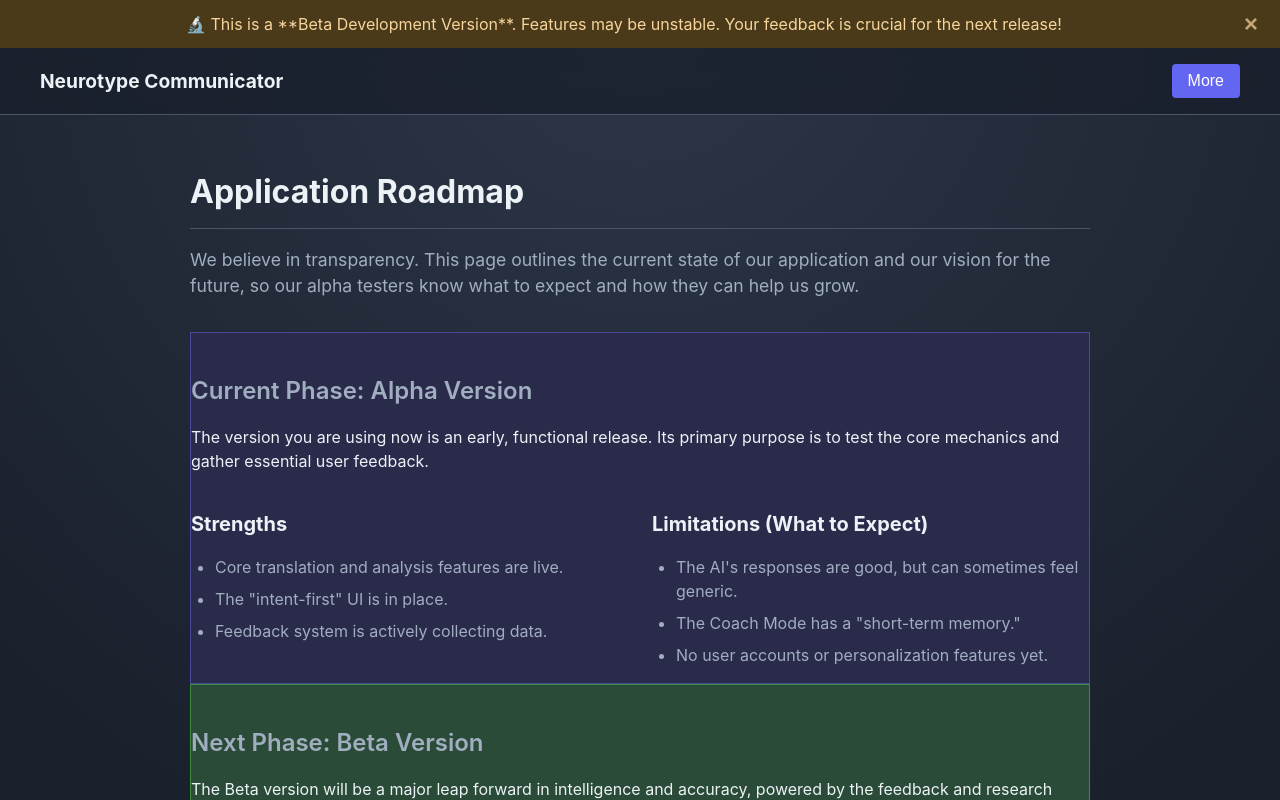
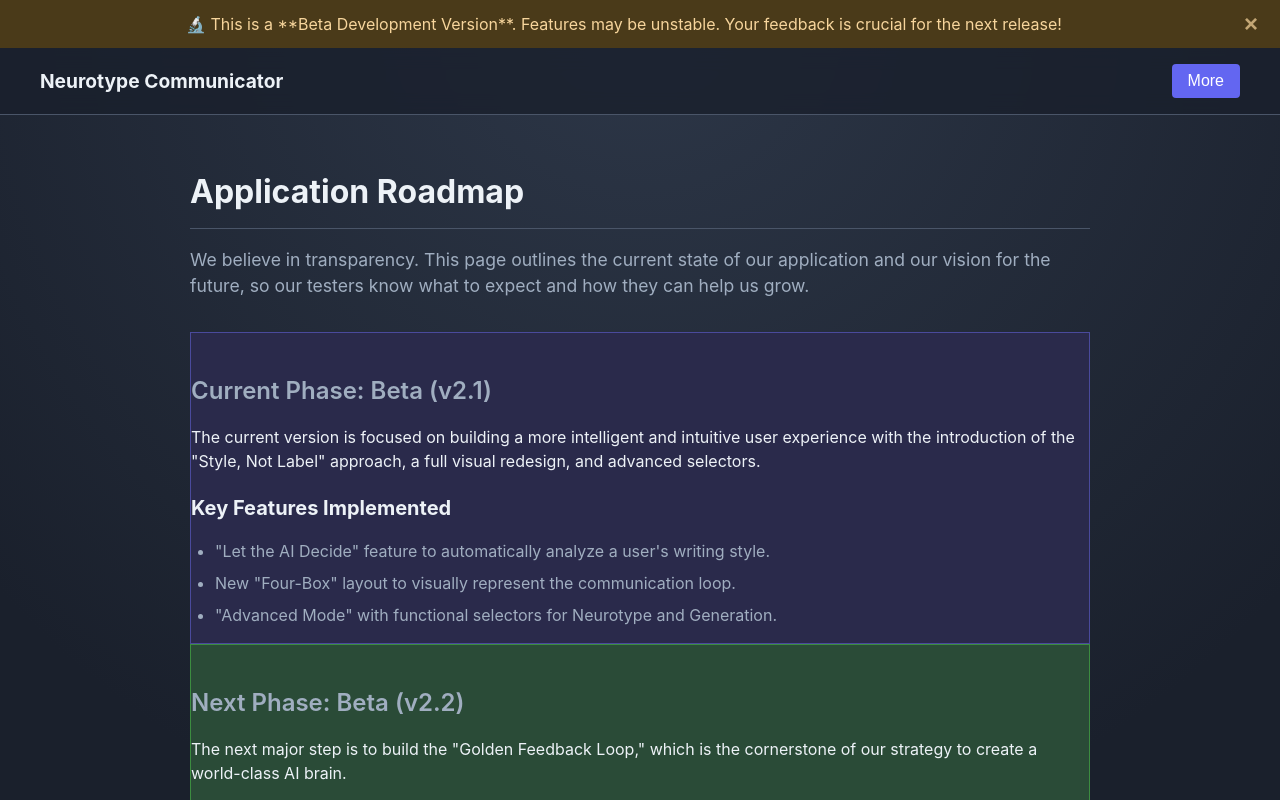
Before and after one commit to SolFlourishes/neurotype-communicator-frontend, a React (Vite) app: page /roadmap in a window 1280 px wide. Shown: the top 800 px of the page. Built offline with nearby package versions, Linux system fonts and the light colour scheme.

Commit message:
feat: Documentation for Beta 2.1

```diff
--- a/src/pages/ChangeLogPage.jsx
+++ b/src/pages/ChangeLogPage.jsx
@@ -6,11 +6,26 @@ function ChangeLogPage() {
     <div className="content-page">
       <h1>Change Log</h1>
       <div className="mt-6">
-        <h2 className="text-2xl font-semibold text-gray-700">Version 2.0 (Alpha)</h2>
+        <h2 className="text-2xl font-semibold text-gray-700">Version 2.1 (Beta)</h2>
+        <ul className="list-disc list-inside pl-4 mt-2 text-gray-600 space-y-2">
+          <li>Redesigned the Translate/Analyze page to use a more intuitive "Four-Box" layout.</li>
+          <li>Added an "Advanced Mode" toggle to reveal more granular communication style selectors.</li>
+          <li>Implemented and connected selectors for Neurotype and Generation in Advanced Mode.</li>
+          <li>Added instructional text and info-icon tooltips to guide users.</li>
+        </ul>
+      </div>
+      <div className="mt-6" style={{marginTop: '2rem'}}>
+        <h2 className="text-2xl font-semibold text-gray-700">Version 2.0 (Beta)</h2>
         <ul className="list-disc list-inside pl-4 mt-2 text-gray-600 space-y-2">
           <li><strong>Major Architectural Change:</strong> Migrated all back-end logic from a separate Node.js server (on Render) to Vercel Serverless Functions. The entire application is now consolidated on the Vercel platform.</li>
-          <li>Switched from direct SMTP to transactional email APIs (Brevo/Resend) to solve platform firewall issues.</li>
-          <li>Switched to a "headless" Google Form for the listserv to radically simplify the signup architecture.</li>
+          <li>Switched to a "Style, Not Label" UI with "Direct & Literal" vs. "Indirect & Nuanced" selectors.</li>
+          <li>Implemented the "Let the AI Decide" feature to automatically classify user communication style.</li>
+        </ul>
+      </div>
+      <div className="mt-6" style={{marginTop: '2rem'}}>
+        <h2 className="text-2xl font-semibold text-gray-700">Version 1.3 (Alpha)</h2>
+        <ul className="list-disc list-inside pl-4 mt-2 text-gray-600 space-y-2">
+            <li>Replaced the manual Google Form listserv with a fully automated, seamless signup form powered by the Resend API.</li>
         </ul>
       </div>
       <div className="mt-6" style={{marginTop: '2rem'}}>
@@ -24,9 +39,7 @@ function ChangeLogPage() {
         <ul className="list-disc list-inside pl-4 mt-2 text-gray-600 space-y-2">
           <li>Populated all static content pages (Roadmap, Enhancements, Credits).</li>
           <li>Added a "Practical Applications" section to the 'How to Use' page.</li>
-          <li>Implemented an email listserv signup form in the footer.</li>
           <li>Added neurotype selectors to the 'Translate' modes.</li>
-          <li>Resolved all known deployment and production bugs.</li>
         </ul>
       </div>
       <div className="mt-6" style={{marginTop: '2rem'}}>
@@ -34,10 +47,8 @@ function ChangeLogPage() {
         <ul className="list-disc list-inside pl-4 mt-2 text-gray-600 space-y-2">
           <li>Initial release of the Neurotype Communicator.</li>
           <li>Established stable three-card homepage design ("Draft," "Analyze," "Coach").</li>
-          <li>Implemented robust backend architecture for all modes.</li>
-          <li>Added a 5-star rating and comment feedback system.</li>
-          <li>Implemented a functional Contact Us form with email notifications.</li>
-          <li>Added a dismissible "Alpha Notice" banner and a copyright footer.</li>
+          <li>Implemented robust backend architecture and all core features.</li>
+          <li>Added Feedback, Contact, and Alpha Banner systems.</li>
         </ul>
       </div>
     </div>
--- a/src/pages/RoadmapPage.jsx
+++ b/src/pages/RoadmapPage.jsx
@@ -5,40 +5,29 @@ function RoadmapPage() {
   return (
     <div className="content-page">
       <h1>Application Roadmap</h1>
-      <p className="mission">We believe in transparency. This page outlines the current state of our application and our vision for the future, so our alpha testers know what to expect and how they can help us grow.</p>
+      <p className="mission">We believe in transparency. This page outlines the current state of our application and our vision for the future, so our testers know what to expect and how they can help us grow.</p>
 
       <div className="bg-blue-50 p-6 rounded-lg mt-8 border border-blue-200">
-          <h2>Current Phase: Alpha Version</h2>
-          <p className="mb-4">The version you are using now is an early, functional release. Its primary purpose is to test the core mechanics and gather essential user feedback.</p>
-          <div style={{display: 'grid', gridTemplateColumns: '1fr 1fr', gap: '1.5rem'}}>
-              <div>
-                  <h3 className="font-bold text-lg mb-2">Strengths</h3>
-                  <ul className="list-disc list-inside pl-4 space-y-2">
-                      <li>Core translation and analysis features are live.</li>
-                      <li>The "intent-first" UI is in place.</li>
-                      <li>Feedback system is actively collecting data.</li>
-                  </ul>
-              </div>
-              <div>
-                  <h3 className="font-bold text-lg mb-2">Limitations (What to Expect)</h3>
-                  <ul className="list-disc list-inside pl-4 space-y-2">
-                      <li>The AI's responses are good, but can sometimes feel generic.</li>
-                      <li>The Coach Mode has a "short-term memory."</li>
-                      <li>No user accounts or personalization features yet.</li>
-                  </ul>
-              </div>
+          <h2>Current Phase: Beta (v2.1)</h2>
+          <p className="mb-4">The current version is focused on building a more intelligent and intuitive user experience with the introduction of the "Style, Not Label" approach, a full visual redesign, and advanced selectors.</p>
+          <div>
+            <h3 className="font-bold text-lg mb-2">Key Features Implemented</h3>
+            <ul className="list-disc list-inside pl-4 space-y-2">
+              <li>"Let the AI Decide" feature to automatically analyze a user's writing style.</li>
+              <li>New "Four-Box" layout to visually represent the communication loop.</li>
+              <li>"Advanced Mode" with functional selectors for Neurotype and Generation.</li>
+            </ul>
           </div>
       </div>
 
       <div className="bg-green-50 p-6 rounded-lg mt-8 border border-green-200">
-          <h2>Next Phase: Beta Version</h2>
-          <p className="mb-4">The Beta version will be a major leap forward in intelligence and accuracy, powered by the feedback and research gathered during the Alpha phase.</p>
+          <h2>Next Phase: Beta (v2.2)</h2>
+          <p className="mb-4">The next major step is to build the "Golden Feedback Loop," which is the cornerstone of our strategy to create a world-class AI brain.</p>
           <div>
               <h3 className="font-bold text-lg mb-2">Key Enhancements</h3>
               <ul className="list-disc list-inside pl-4 space-y-2">
-                  <li><strong>A Smarter AI Brain:</strong> Implementing a Retrieval Augmented Generation (RAG) system using scholarly articles and user-rated examples.</li>
-                  <li><strong>Personalization:</strong> Introducing secure user accounts and "Key Contacts" profiles.</li>
-                  <li><strong>Deeper Nuance:</strong> Adding granular neurotype, cross-cultural, and <strong>generational/age-aware</strong> selections to provide more specific and empathetic guidance.</li>
+                  <li><strong>Editable AI Responses:</strong> Allow users to directly edit the AI-generated text in the "Four-Box" model.</li>
+                  <li><strong>"Save My Edit" System:</strong> Create a system to save these user-perfected translations, providing the highest quality training data for future AI improvements.</li>
               </ul>
           </div>
       </div>
--- a/src/pages/TranslatePage.jsx
+++ b/src/pages/TranslatePage.jsx
@@ -185,16 +185,51 @@ function TranslatePage() {
         <div className="advanced-options">
           <div className="selector-group">
             <label>My Neurotype (Advanced)</label>
-            <div className="options">{/* ... Unchanged ... */}</div>
+            <div className="options">
+              <label className={senderNeurotype === 'neurodivergent' ? 'selected' : ''}>
+                <input type="radio" name="sender-nt" value="neurodivergent" checked={senderNeurotype === 'neurodivergent'} onChange={(e) => setSenderNeurotype(e.target.value)} />
+                Neurodivergent
+              </label>
+              <label className={senderNeurotype === 'neurotypical' ? 'selected' : ''}>
+                <input type="radio" name="sender-nt" value="neurotypical" checked={senderNeurotype === 'neurotypical'} onChange={(e) => setSenderNeurotype(e.target.value)} />
+                Neurotypical
+              </label>
+              <label className={senderNeurotype === 'unsure' ? 'selected' : ''}>
+                <input type="radio" name="sender-nt" value="unsure" checked={senderNeurotype === 'unsure'} onChange={(e) => setSenderNeurotype(e.target.value)} />
+                Unsure
+              </label>
+            </div>
           </div>
           <div className="selector-group">
             <label>Audience's Neurotype (Advanced)</label>
-            <div className="options">{/* ... Unchanged ... */}</div>
+            <div className="options">
+              <label className={receiverNeurotype === 'neurodivergent' ? 'selected' : ''}>
+                <input type="radio" name="receiver-nt" value="neurodivergent" checked={receiverNeurotype === 'neurodivergent'} onChange={(e) => setReceiverNeurotype(e.target.value)} />
+                Neurodivergent
+              </label>
+              <label className={receiverNeurotype === 'neurotypical' ? 'selected' : ''}>
+                <input type="radio" name="receiver-nt" value="neurotypical" checked={receiverNeurotype === 'neurotypical'} onChange={(e) => setReceiverNeurotype(e.target.value)} />
+                Neurotypical
+              </label>
+              <label className={receiverNeurotype === 'unsure' ? 'selected' : ''}>
+                <input type="radio" name="receiver-nt" value="unsure" checked={receiverNeurotype === 'unsure'} onChange={(e) => setReceiverNeurotype(e.target.value)} />
+                Unsure
+              </label>
+            </div>
           </div>
-
-          {/* --- UPDATED GENERATIONAL SELECTORS --- */}
           <div className="selector-group">
-            <label>My Generation (Advanced)</label>
+            <label>My Generation (Advanced)
+              <span className="tooltip-container"> (i)
+                <span className="tooltip-text">
+                  <strong>Gen Alpha:</strong> ~2013 - Present<br/>
+                  <strong>Gen Z:</strong> ~1997 - 2012<br/>
+                  <strong>Millennial:</strong> ~1981 - 1996<br/>
+                  <strong>Xennial:</strong> ~1977 - 1983<br/>
+                  <strong>Gen X:</strong> ~1965 - 1980<br/>
+                  <strong>Boomer:</strong> ~1946 - 1964
+                </span>
+              </span>
+            </label>
             <div className="options">
               <label className={senderGeneration === 'Gen Alpha' ? 'selected' : ''}>
                 <input type="radio" name="sender-gen" value="Gen Alpha" checked={senderGeneration === 'Gen Alpha'} onChange={(e) => setSenderGeneration(e.target.value)} />
```
